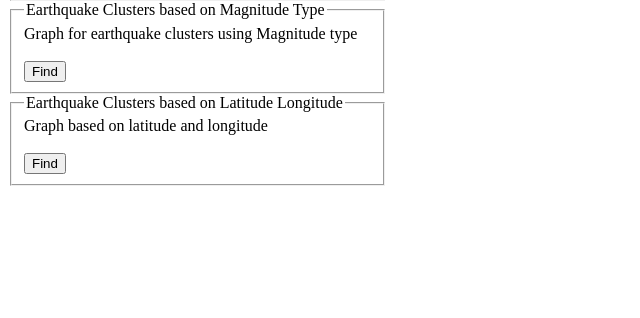
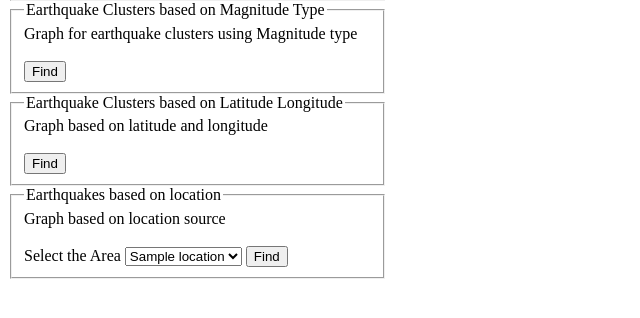
Before and after one commit to Yaswanth3277/Azure4, a Flask app: template templates/index.html in a window 1280 px wide. Shown: the part 212-530 px from the top of the page, without its empty margins (0-640 px from the left). Run offline with Flask 2, Linux system fonts and the light colour scheme; the template is opened without the code that fills it: most values are stand-ins (such as "Sample title", 1, 10 or a date in 2020).

Commit message:
Histogram update

```diff
--- a/app.py
+++ b/app.py
@@ -53,24 +53,15 @@ db = client.adb3
 todos = db.quakedata_3
 
 
-def get_img_url_with_container_sas_token(blob_name):
-    container_sas_token = generate_container_sas(
-        account_name=account_name,
-        container_name=container_name,
-        account_key=account_key,
-        permission=ContainerSasPermissions(read=True),
-        expiry=datetime.utcnow() + timedelta(hours=1)
-    )
-    blob_url_with_container_sas_token = f"https://{account_name}.blob.core.windows.net/{container_name}/{blob_name}?{container_sas_token}"
-    return blob_url_with_container_sas_token
-
-blob_service_client = BlobServiceClient.from_connection_string(connection_str)
-
-
 
 @app.route('/', methods=['GET', 'POST'])
 def index():
-    return render_template("index.html")
+    location = []
+    cursor.execute("select distinct locationsource from graph_data")
+    for data in cursor:
+        for values in data:
+            location.append(values)
+    return render_template("index.html", location = location)
 
 
 @app.route('/earthquakeclusters', methods=['GET', 'POST'])
@@ -297,5 +288,30 @@ def depth_mag():
     return render_template("depth_mag.html", dmoutputs = files)
 
 
+@app.route("/locationsource", methods = ['GET', 'POST'])
+def location_source():
+    mags = []
+    if request.method == 'POST':
+        area = request.form.get('areas')
+
+        cursor.execute("select mag from graph_data where locationsource = ?", area)
+        for data in cursor:
+            for value in data:
+                mags.append(value)
+
+    plt.hist(mags)
+    plt.xlabel("Magnitude")
+    plt.ylabel("Count")
+    plt.title("Graph of Earthquakes based on LocationSource and Magnitude in")
+    figfile = io.BytesIO()
+    plt.savefig(figfile, format='png')
+    plt.close()
+    figfile.seek(0)
+    figdata_png = base64.b64encode(figfile.getvalue())
+    files = figdata_png.decode('utf-8')
+
+    return render_template('location_source.html', lsoutputs = files, area = area)
+
+
 if __name__ == '__main__':
     app.run()
--- a/templates/index.html
+++ b/templates/index.html
@@ -32,6 +32,20 @@
             <a href="/depthmag"><input type="submit" value="Find"></a>
         </fieldset>
     </form>
+
+    <form action="{{url_for('location_source')}}" enctype=multipart/form-data method="POST" style="width:30%;">
+        <fieldset>
+            <legend>Earthquakes based on location</legend>
+            <label>Graph based on location source</label><br><br>
+            <label for="areas">Select the Area</label>
+            <select name="areas" id="areas">
+                {% for values in location %}
+                <option value="{{values}}">{{values}}</option>
+                {% endfor %}
+            </select>
+            <a href="/locationsource"><input type="submit" value="Find"></a>
+        </fieldset>
+    </form>
 </div>
 </body>
 </html>
```
Also changed, not shown: templates/location_source.html (added, +16 -0 lines).
